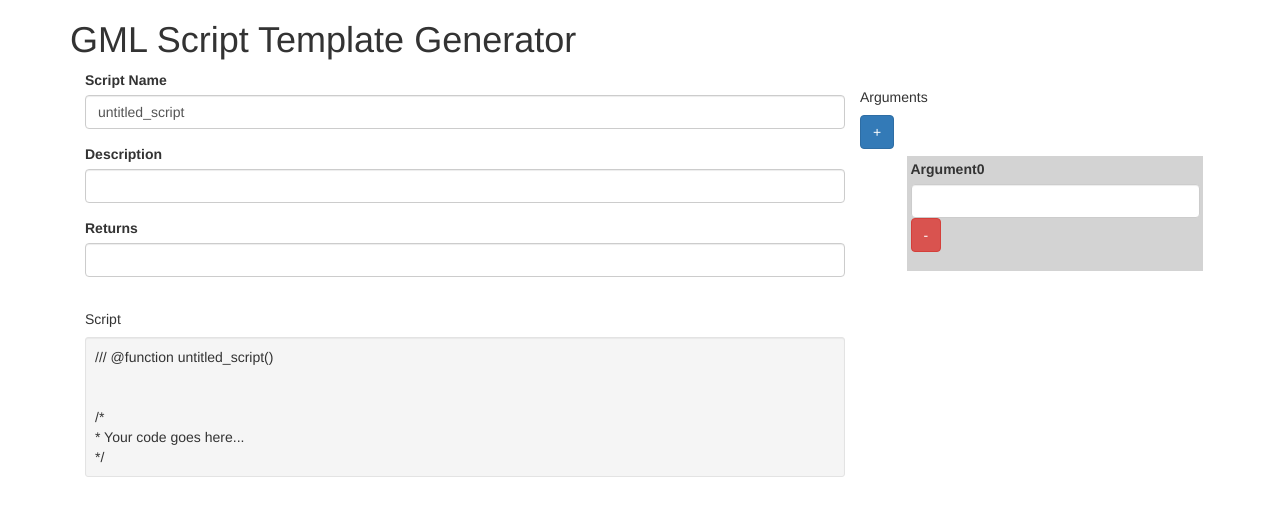
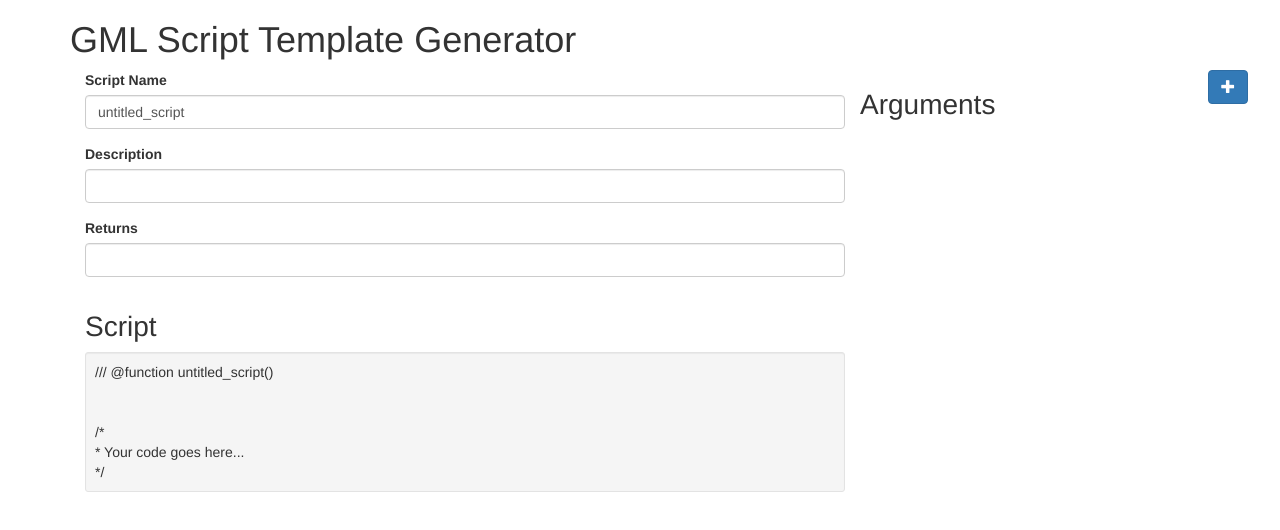
Before and after one commit to mstop4/gml-script-wizard, a React app: page / in a window 1280 px wide. Shown: the top 530 px of the page. Built offline with nearby package versions, Linux system fonts and the light colour scheme.

Commit message:
changed layout of ArgumentField

```diff
--- a/src/js/components/AddArgumentButton.js
+++ b/src/js/components/AddArgumentButton.js
@@ -1,5 +1,5 @@
 import React from 'react'
-import { Button } from 'react-bootstrap'
+import { Button, Glyphicon } from 'react-bootstrap'
 
 const AddArgumentButton = ({onClick}) => (
     <div className='add-argument-button'>
@@ -7,7 +7,7 @@ const AddArgumentButton = ({onClick}) => (
         bsStyle='primary'
         onClick={onClick}
       >
-        +
+        <Glyphicon glyph='plus'/>
       </Button>
     </div>
   )
--- a/src/js/components/App.js
+++ b/src/js/components/App.js
@@ -20,7 +20,7 @@ class App extends Component {
       scriptName: 'untitled_script',
       description: '',
       outputValue: '',
-      argumentNames: [''],
+      argumentNames: [],
       returnValue: ''
     }
 
@@ -169,7 +169,7 @@ class App extends Component {
           <h1>GML Script Template Generator</h1>
         </Row>
 
-        <Col md={8} className='output-box-container'>
+        <Col md={8} className='output-box-column'>
         <Row>
             <ScriptNameField
               value={this.state.scriptName}
@@ -188,7 +188,7 @@ class App extends Component {
             <OutputBox value={this.state.outputValue}/>
           </Row>
         </Col>
-        <Col md={4} className='argument-container'>
+        <Col md={4} className='argument-column'>
           <ArgumentContainer
             items={this.state.argumentNames}
             onClick={this.handleAddArgument}
--- a/src/js/components/ArgumentContainer.js
+++ b/src/js/components/ArgumentContainer.js
@@ -1,4 +1,5 @@
 import React from 'react'
+import { Row, Col } from 'react-bootstrap'
 import ArgumentSortable from './ArgumentSortable'
 import AddArgumentButton from './AddArgumentButton'
 
@@ -6,16 +7,26 @@ const ArgumentContainer = ({ items, onClick, onChange, onRemove, onSortEnd }) =>
 
   return (
     <div className='argument-container'>
+      <Row>
+        <Col md={11}>
             <h2>Arguments</h2>
+        </Col>
+        <Col md={1}>
             <AddArgumentButton
               onClick={onClick}
             />
+        </Col>
+      </Row>
+      <Row>
+        <Col md={12}>
             <ArgumentSortable
               items={items}
               onChange={onChange}
               onSortEnd={onSortEnd}
               onRemove={onRemove}
             />
+        </Col>
+      </Row>
     </div>
   )
 }
--- a/src/js/components/ArgumentField.js
+++ b/src/js/components/ArgumentField.js
@@ -1,6 +1,6 @@
 import React from 'react'
 import { SortableElement } from 'react-sortable-hoc'
-import { ControlLabel, FormControl, FormGroup, Button } from 'react-bootstrap'
+import { Row, Col, ControlLabel, FormControl, FormGroup, Button, Glyphicon } from 'react-bootstrap'
 import '../../styles/fields.css'
 
 const ArgumentField = SortableElement( ({ index, id, value, onChange, onRemove }) => {
@@ -16,7 +16,8 @@ const ArgumentField = SortableElement( ({ index, id, value, onChange, onRemove }
 
   return (
     <div className='argument-field'>
-      <form>
+      <Row>
+        <Col md={12}>
           <FormGroup>
             <ControlLabel>Argument{id}</ControlLabel>
             <FormControl
@@ -24,9 +25,18 @@ const ArgumentField = SortableElement( ({ index, id, value, onChange, onRemove }
               value={value}
               onChange={onFieldChange}
             />
-          <Button bsStyle='danger' onClick={onFieldRemove}>-</Button>
           </FormGroup>
-      </form>
+        </Col>
+      </Row>
+      <Row>
+        <Col mdOffset={9} md={3}>
+          <FormGroup>
+            <Button bsStyle='danger' onClick={onFieldRemove}>
+              <Glyphicon glyph="minus"/>
+            </Button>
+          </FormGroup>
+        </Col>
+      </Row>
     </div>
   )
 })
--- a/src/js/components/ArgumentSortable.js
+++ b/src/js/components/ArgumentSortable.js
@@ -9,6 +9,7 @@ const ArgumentList = SortableContainer( ({ items, onChange, onRemove }) => {
         <ArgumentField
           key={index}
           index={index}
+          pressDelay={200}
           id={index}
           value={value}
           onChange={onChange}
--- a/src/styles/fields.css
+++ b/src/styles/fields.css
@@ -1,5 +1,5 @@
 h2 {
-  font-size: 1em;
+  font-size: 2em;
 }
 
 .generated-script {
@@ -8,6 +8,7 @@ h2 {
 
 .argument-field {
   background-color: lightgray;
-  padding: 0.25em;
+  padding: 0.5em;
   margin: 0.5em;
+  width: 100%;
 }
```
Lines whose indentation alone changed are shown as unchanged.
